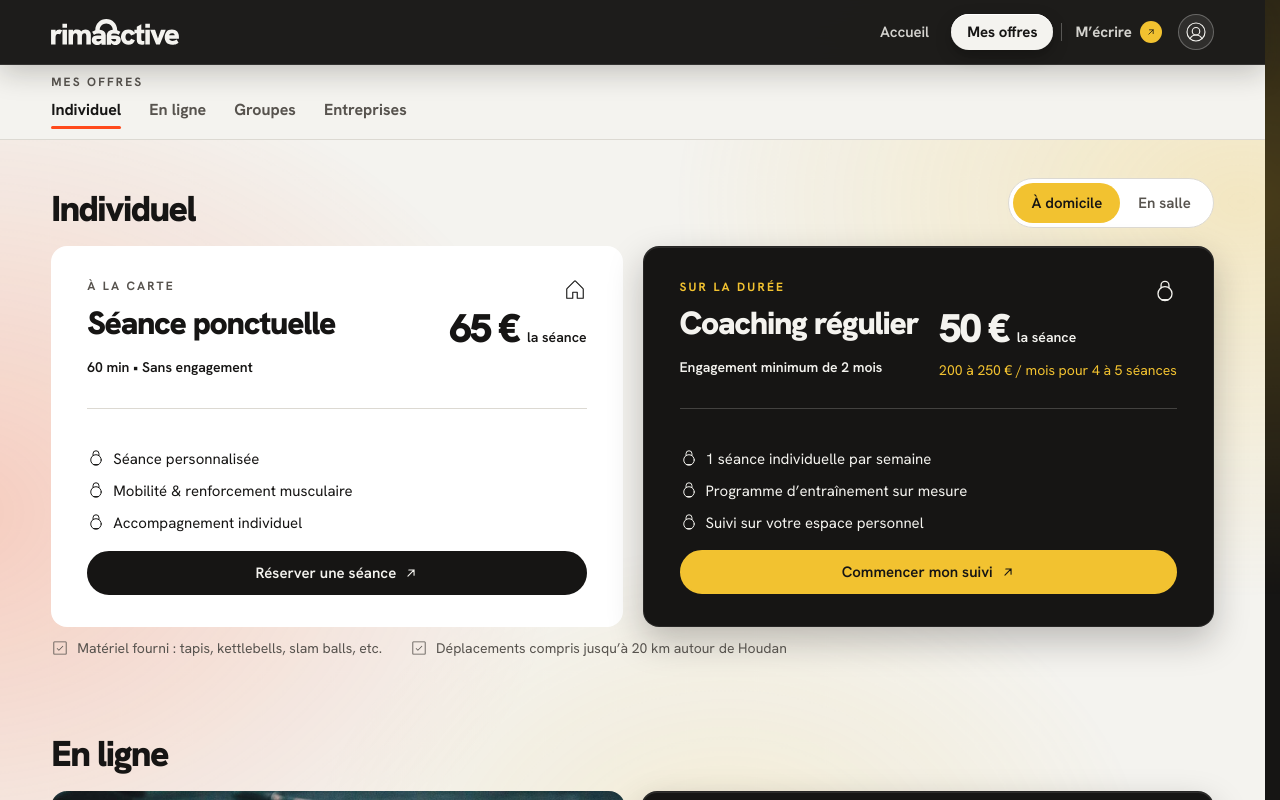
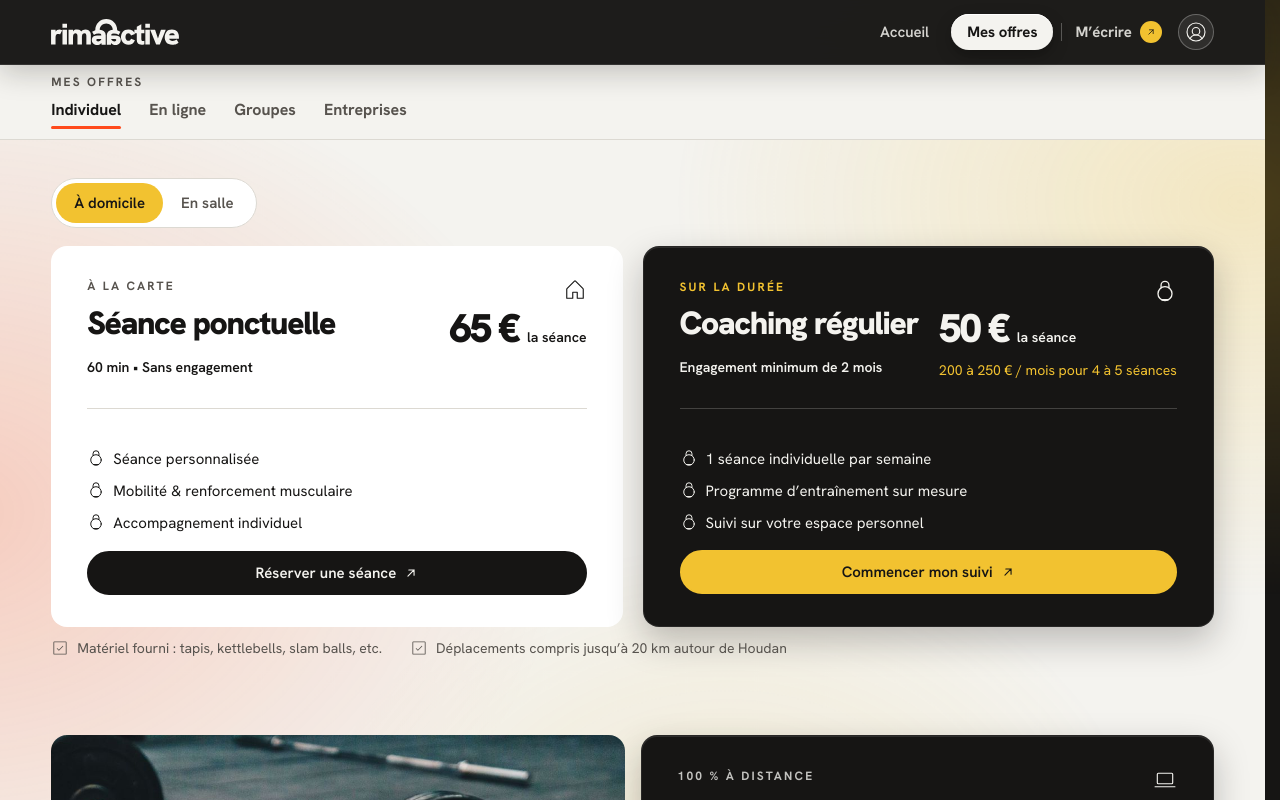
Before and after one commit to thomasroulland/rimaactive, a React (Vite) app: page /offres in a window 1280 px wide. Shown: the part 1-801 px from the top of the page. Built offline with nearby package versions, Linux system fonts and the light colour scheme.

Commit message:
Mes offres : Coaching en ligne, Coaching en petit groupe (à partir de 15 €), Coaching en entreprise ; nouveaux textes et boutons ; plus de titre au-dessus des cartes
Co-Authored-By: Claude Opus 5.5 <noreply@anthropic.com>
Claude-Session: https://claude.ai/code/session_01J8BpjS9NsTda4UHEMLi6pS

```diff
--- a/src/pages/EnLigne.jsx
+++ b/src/pages/EnLigne.jsx
@@ -3,7 +3,7 @@ import photoEnLigne from '../assets/service-individuel.jpg'
 import PageService from '../components/PageService.jsx'
 import useTitre from '../components/useTitre.js'
 
-// Page En ligne : Suivi mensuel en ligne, prix donné par Marie (12 novembre 2026) ; photo envoyée par Marie
+// Page En ligne : Coaching en ligne (nom du 17 novembre 2026), prix donné par Marie ; photo envoyée par Marie
 export const PAGE = {
   titre: 'En ligne',
   image: photoEnLigne,
@@ -11,17 +11,18 @@ export const PAGE = {
   note: 'TVA non applicable, art. 293\u00a0B du CGI.',
   cartes: [
     {
-      nom: 'Suivi mensuel en ligne',
+      nom: 'Coaching en ligne',
       // « Pour qui ? » repris des informations du site (provisoire : à remplacer par le texte de Marie)
       pourQui: 'Une personne qui veut s’entraîner à distance, avec un programme sur mesure et un bilan chaque semaine.',
-      titre: 'Suivi mensuel',
+      titre: 'Coaching en ligne',
+      bouton: 'Commencer mon suivi',
       picto: 'laptop',
       puce: 'haltere',
-      surtitre: 'À distance',
+      surtitre: '100\u00a0% à distance',
       infos: 'Minimum 2\u00a0mois',
-      // prix et « Compris » de Marie (PDF du 16 novembre 2026)
-      tarifs: [{ montant: '45\u00a0€', apres: 'par mois', detail: 'soit 90\u00a0€ les 2\u00a0mois' }],
-      points: ['Programme sur mesure', 'Bilan et ajustements chaque semaine', 'Suivi sur votre espace en ligne'],
+      // prix de Marie (PDF du 16 novembre 2026) ; textes de la carte du 17 novembre 2026
+      tarifs: [{ montant: '45\u00a0€', apres: 'par mois' }],
+      points: ['Programme personnalisé', 'Bilan et ajustements chaque semaine', 'Suivi sur votre espace personnel'],
       sombre: true,
     },
   ],
--- a/src/pages/Entreprises.jsx
+++ b/src/pages/Entreprises.jsx
@@ -11,14 +11,15 @@ export const PAGE = {
   note: 'TVA non applicable, art. 293\u00a0B du CGI.',
   cartes: [
     {
-      nom: 'Séance en entreprise',
+      nom: 'Coaching en entreprise',
       // « Pour qui ? » repris des informations du site (provisoire : à remplacer par le texte de Marie)
       pourQui: 'Vos équipes, jusqu’à 16 personnes, dans vos locaux ou en extérieur.',
+      titre: 'Coaching en entreprise',
       picto: 'buildings',
       puce: 'kettlebell',
       surtitre: 'Jusqu’à 16 personnes',
       infos: '60\u00a0min • Ponctuel ou régulier',
-      tarifs: [{ montant: 'Sur devis', detail: '(selon les besoins)' }],
+      tarifs: [{ montant: 'Sur devis' }],
       // « Compris » de Marie (PDF du 16 novembre 2026) ; carte sur fond noir
       points: ['Réveil musculaire & mobilité', 'Renforcement adapté à tous les niveaux', 'Challenge & cohésion d’équipe'],
       sombre: true,
--- a/src/pages/Groupes.jsx
+++ b/src/pages/Groupes.jsx
@@ -11,22 +11,18 @@ export const PAGE = {
   note: 'TVA non applicable, art. 293\u00a0B du CGI.',
   cartes: [
     {
-      nom: 'Séance en groupe',
+      nom: 'Coaching en petit groupe',
       // « Pour qui ? » repris des informations du site (provisoire : à remplacer par le texte de Marie)
       pourQui: 'De 2 à 8 personnes, à domicile ou en extérieur, même avec des niveaux différents.',
+      titre: 'Coaching en petit groupe',
+      bouton: 'Organiser une séance',
       picto: 'users',
       puce: 'kettlebell',
       surtitre: '2 à 8 personnes',
       infos: '60\u00a0min • Sans engagement',
-      // prix de Marie (PDF du 16 novembre 2026)
-      tarifs: [{ montant: '15\u00a0€ à 30\u00a0€', apres: 'par personne', detail: '(selon la taille du groupe)' }],
-      // intitulés courts de Marie sur la carte ; le détail garde ses explications
-      points: [
-        ['Mobilité & activation musculaire', 'Un réveil articulaire et musculaire ciblé que nous faisons ensemble pour préparer le corps à l’effort en toute sécurité.'],
-        ['Renforcement fonctionnel ciblé', 'L’apprentissage technique et le renforcement musculaire à travers des exercices fonctionnels que je sélectionne selon le thème du jour.'],
-        ['Fin de séance selon votre énergie', 'Un bloc de fin sur mesure qui s’adapte à l’énergie du groupe (cardio, renforcement postural ou retour au calme).'],
-      ],
-      pointsCourts: true,
+      // textes et prix de Marie (17 novembre 2026)
+      tarifs: [{ avant: 'À partir de', montant: '15\u00a0€', apres: 'par personne', detail: '(selon la taille du groupe)' }],
+      points: ['Entraînement collectif', 'Exercices adaptés aux participants', 'Matériel fourni'],
     },
   ],
 }
--- a/src/styles.css
+++ b/src/styles.css
@@ -2183,3 +2183,10 @@ html:has(.ecran-plein) { scroll-snap-type: none !important; }
 
 /* « Compris » retiré (17 novembre 2026) : il ne reste que le trait de séparation, sans la hauteur d'une ligne de texte */
 .offre__titre-points:empty { font-size: 0; line-height: 0; min-height: 0; }
+
+/* Mes offres : plus de titre au-dessus des cartes (Marie, 17 novembre 2026). Le titre reste pour les lecteurs d'écran ;
+   la barre d'onglets du haut et le surtitre de chaque carte disent de quelle offre il s'agit. Le bouton À domicile / En salle passe à gauche. */
+.offres-page__entete h2 { position: absolute !important; width: 1px; height: 1px; margin: -1px !important; padding: 0; overflow: hidden; clip-path: inset(50%); white-space: nowrap; border: 0; }
+.offres-page__entete { justify-content: flex-start; column-gap: 0 !important; }
+.offres-page__entete > div:has(> h2) { position: absolute; }
+.offres-page__entete:not(:has(.bascule)) { margin-bottom: 0 !important; }
```
